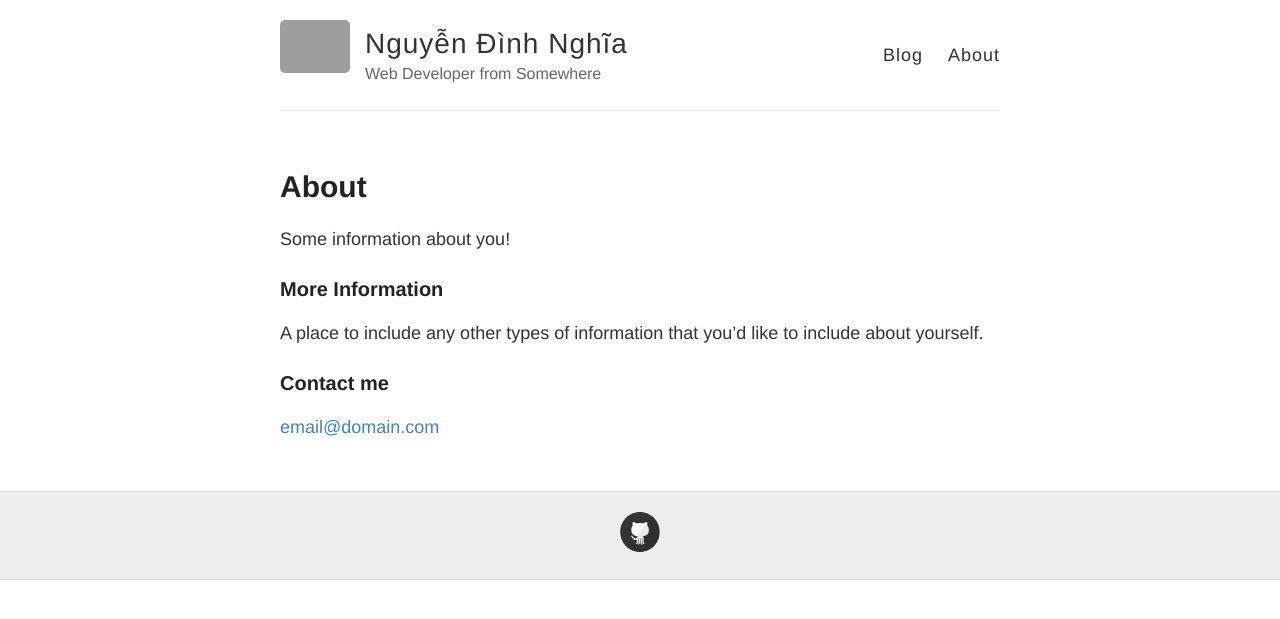
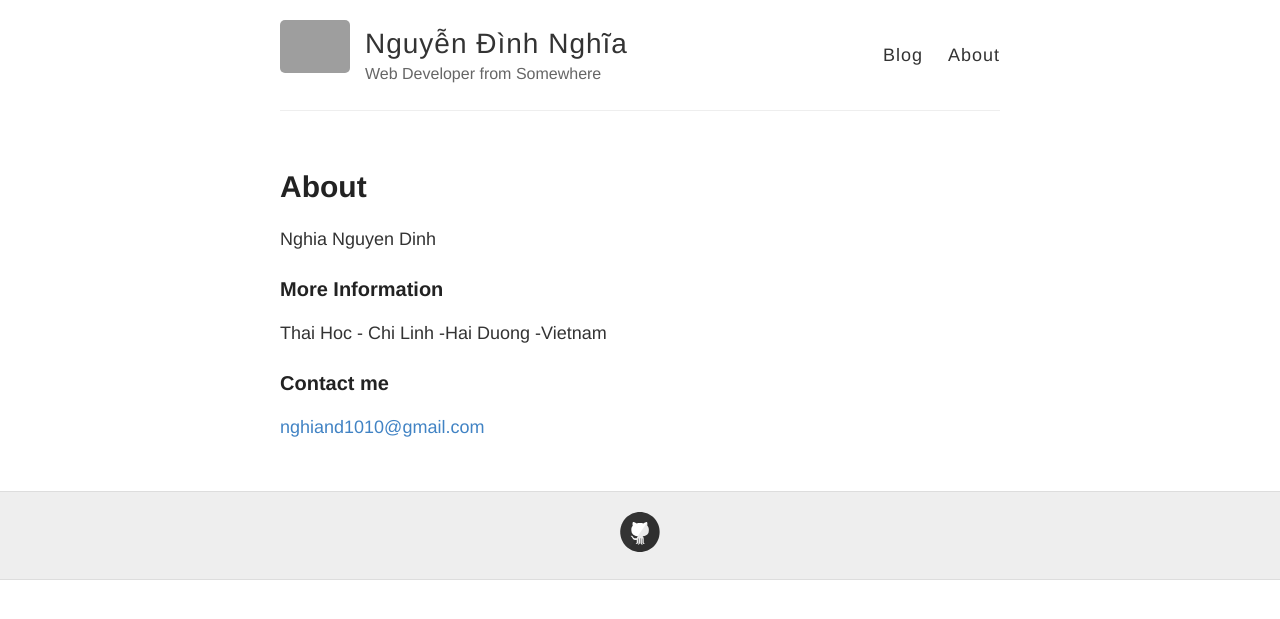
Before and after one commit to nghiand1010/nghiand1010.github.io, a Jekyll site: the page built from about.md, in a window 1280 px wide. Shown: the top 619 px of the page. Built offline with Jekyll 4.4.1, drawn with Linux system fonts in a browser that asks for light colours; grey boxes are pictures that could not be loaded.

Commit message:
Update about.md

```diff
--- a/about.md
+++ b/about.md
@@ -4,12 +4,11 @@ title: About
 permalink: /about/
 ---
 
-Some information about you!
-
+Nghia Nguyen Dinh
 ### More Information
 
-A place to include any other types of information that you'd like to include about yourself.
+Thai Hoc - Chi Linh -Hai Duong -Vietnam
 
 ### Contact me
 
-[email@domain.com](mailto:email@domain.com)
+[nghiand1010@gmail.com](mailto:nghiand1010@gmail.com)
```
